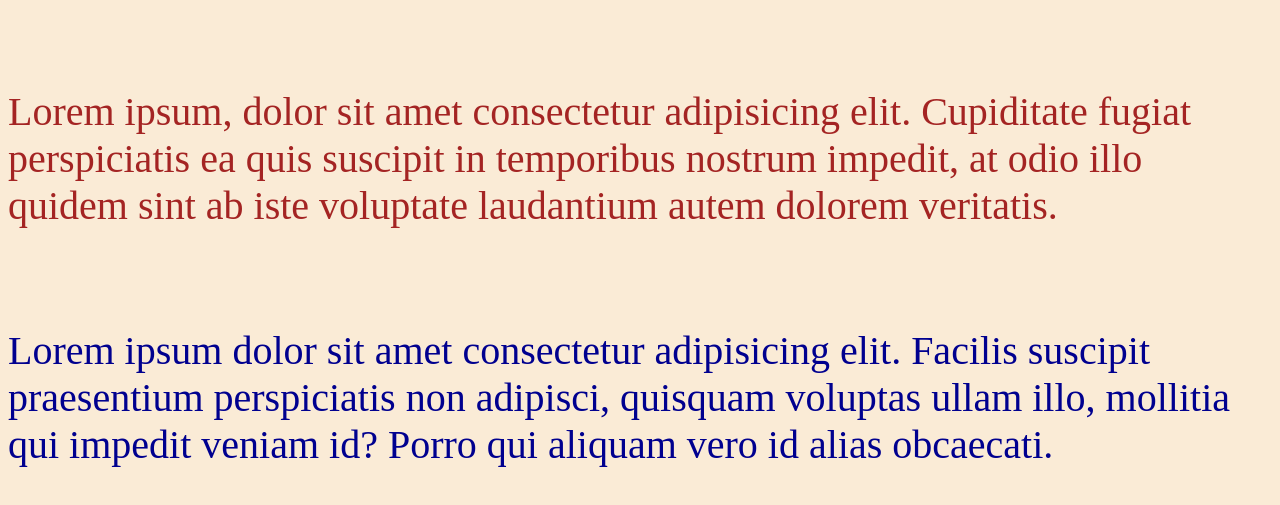
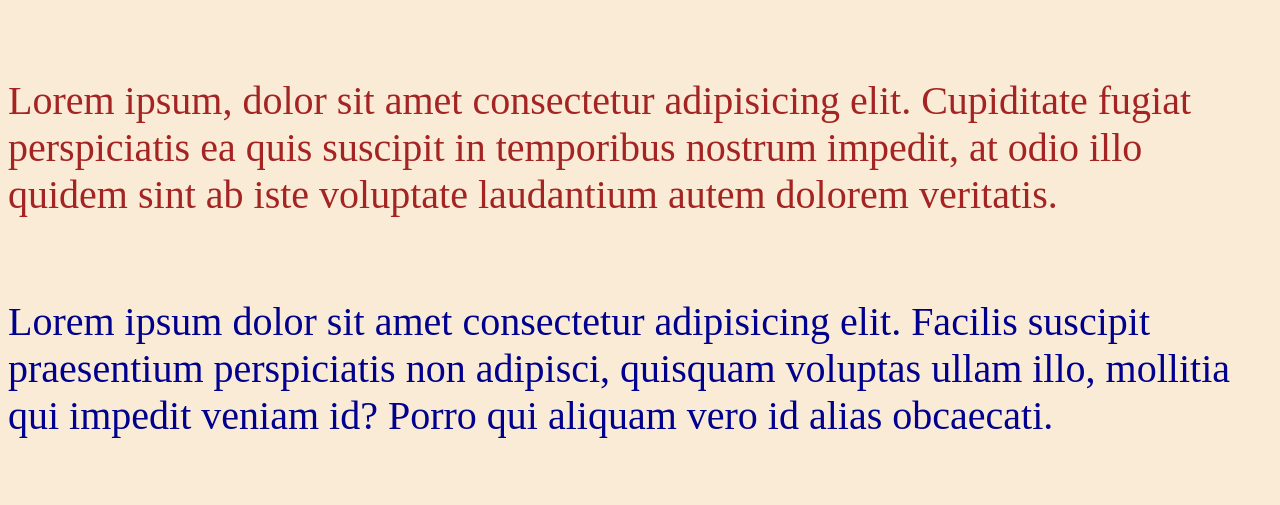
Before and after one commit to edebska88/css-kolory, a plain HTML site: page index.html in a window 1280 px wide. Shown: the part 95-600 px from the top of the page. Drawn offline with Linux system fonts and the light colour scheme.

Commit message:
formatowanie i margines

```diff
--- a/index.html
+++ b/index.html
@@ -11,11 +11,15 @@
 
 <body>
 
-<h1>Przykładowy nagłówek</h1>
-<br>
-<p class="p1">Lorem ipsum, dolor sit amet consectetur adipisicing elit. Cupiditate fugiat perspiciatis ea quis suscipit in temporibus nostrum impedit, at odio illo quidem sint ab iste voluptate laudantium autem dolorem veritatis.</p>
-<br>
-<p class="p2">Lorem ipsum dolor sit amet consectetur adipisicing elit. Facilis suscipit praesentium perspiciatis non adipisci, quisquam voluptas ullam illo, mollitia qui impedit veniam id? Porro qui aliquam vero id alias obcaecati.</p>
+    <h1>Przykładowy nagłówek</h1>
+
+    <p class="p1">Lorem ipsum, dolor sit amet consectetur adipisicing elit. Cupiditate fugiat perspiciatis ea quis
+        suscipit in temporibus nostrum impedit, at odio illo quidem sint ab iste voluptate laudantium autem dolorem
+        veritatis.</p>
+
+    <p class="p2">Lorem ipsum dolor sit amet consectetur adipisicing elit. Facilis suscipit praesentium perspiciatis non
+        adipisci, quisquam voluptas ullam illo, mollitia qui impedit veniam id? Porro qui aliquam vero id alias
+        obcaecati.</p>
 
 </body>
 
--- a/style.css
+++ b/style.css
@@ -7,12 +7,14 @@ h1 {
     font-size: 50px;
 }
 
-.p1{
+.p1 {
     color: #a42423;
     font-size: 40px;
+    margin-top: 2em;
 }
 
-.p2{
+.p2 {
     color: #00008f;
     font-size: 40px;
+    margin-top: 2em;
 }
```
